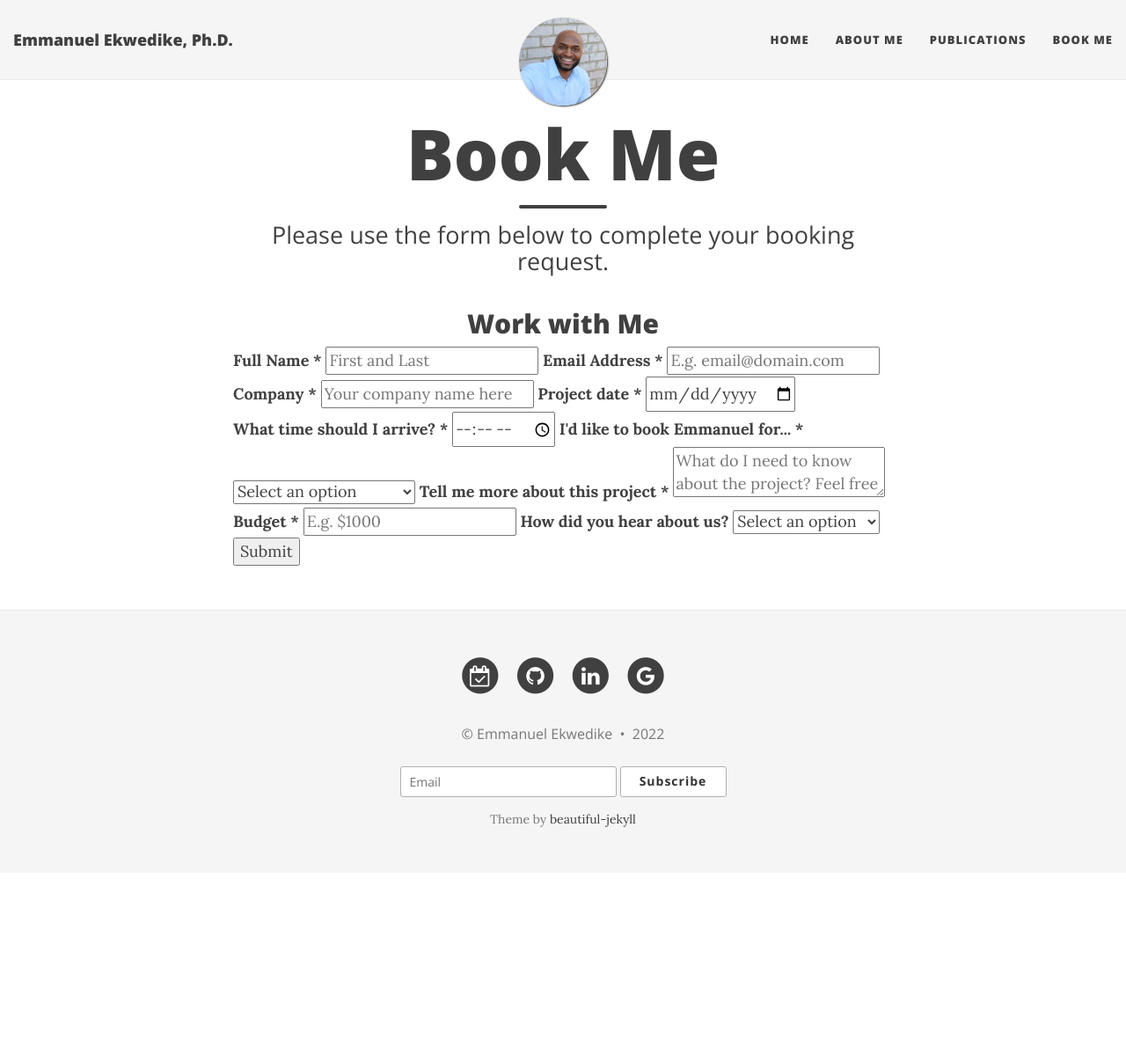
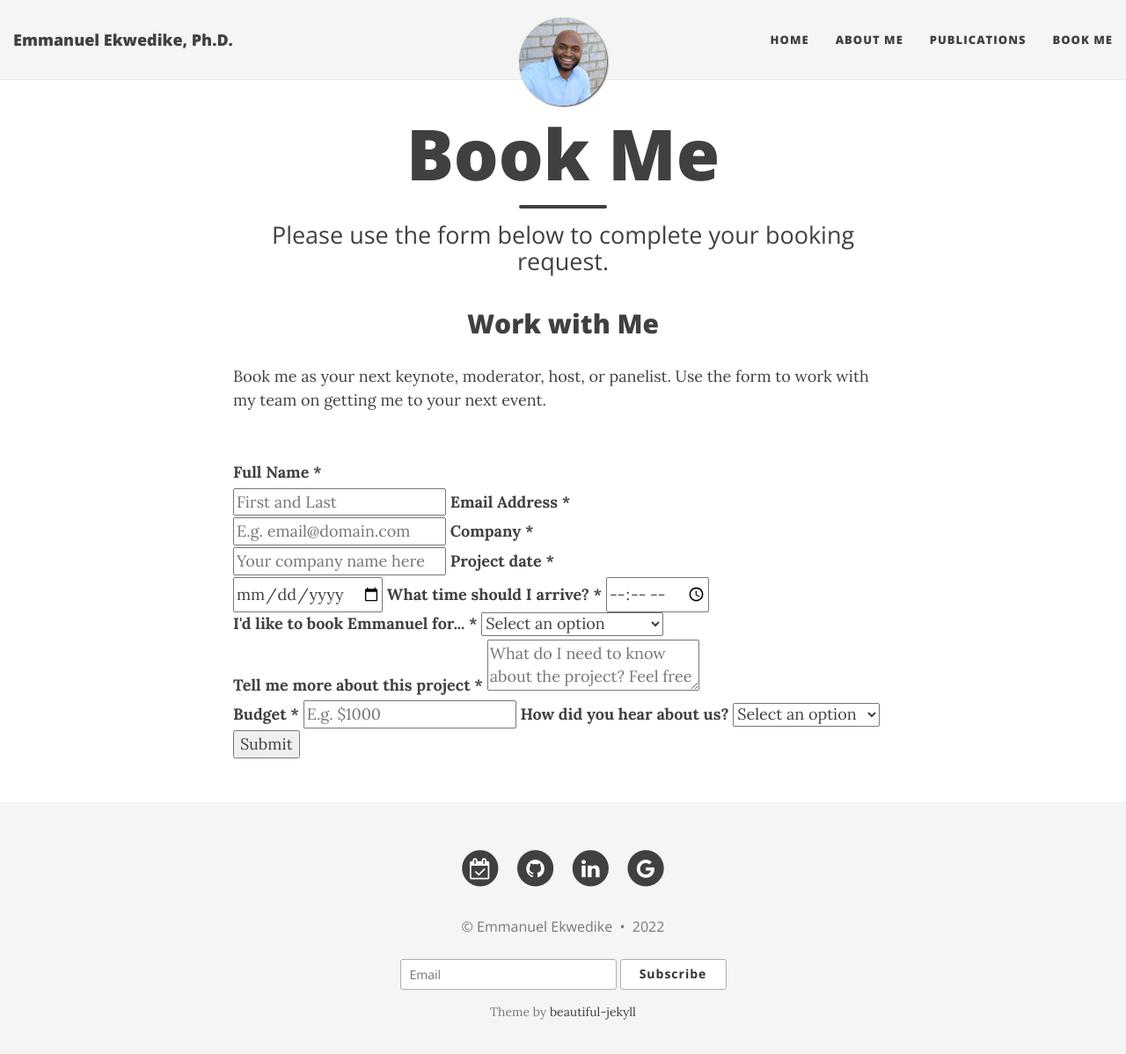
Before and after one commit to eekwedike/eekwedike.github.io, a Jekyll site: the page built from bookme.md, in a window 1280 px wide and 1211 px high. Shown: the top 1198 px of the window at 88% size. Built offline with Jekyll 4.4.1, drawn with Linux system fonts in a browser that asks for light colours; nearby versions of some CDN libraries; a style sheet for code colours, icons or effects is not loaded.

Commit message:
updated bookme

```diff
--- a/bookme.md
+++ b/bookme.md
@@ -6,19 +6,24 @@ subtitle: Please use the form below to complete your booking request.
 <div>
 <h2 class="text-center">Work with Me</h2>
 <form id="fs-frm" name="registration-form" accept-charset="utf-8" action="https://formspree.io/f/mknygpvb" class="form" method="POST">
-<!-- <p> Book me as your next keynote, moderator, host, or panelist. Use the form to work with my team on getting me to your next event. </p>
-<br> -->
+<p> Book me as your next keynote, moderator, host, or panelist. Use the form to work with my team on getting me to your next event. </p>
+<br>
   <fieldset id="fs-frm-inputs">
     <label for="full-name">Full Name *</label>
+    <br>
     <input type="text" name="name" id="full-name" placeholder="First and Last" required="">
     <label for="email-address">Email Address *</label>
+    <br>
     <input type="email" name="_replyto" id="email-address" placeholder="E.g. email@domain.com" required="">
     <label for="Company">Company *</label>
+    <br>
     <input type="text" name="Company" id="company-name" placeholder="Your company name here" required="">
     <label for="date">Project date * </label>
+    <br>
     <input type="date" name="date" id="date-name" placeholder="" required="">
     <label for="time">What time should I arrive? *</label>
     <input type="time" name="time" id="time-name" placeholder="" required="">
+    <br>
     <label for="servicetype">I'd like to book Emmanuel for... * </label>
      <select name="servicetype" required="">
         <option value="" selected="" disabled="">Select an option</option>
@@ -30,8 +35,10 @@ subtitle: Please use the form below to complete your booking request.
         <option value="EH">Event Host</option>
         <option value="OO">Other</option>
      </select>
+     <br>
     <label for="note">Tell me more about this project *</label>
     <textarea rows="2" name="note" id="note" placeholder="What do I need to know about the project? Feel free to include any additional information"></textarea>
+    <br>
     <label for="budget">Budget *</label>
     <input type="text" name="budget" id="budget-id" pattern="[$0-9]+" placeholder="E.g. $1000" required="">
       <label for="aboutus">How did you hear about us?</label>
@@ -46,6 +53,7 @@ subtitle: Please use the form below to complete your booking request.
         <option value="OO">Other</option>
         <option value="UU">Unknown</option>
      </select>
+    <br>
   <input type="hidden" name="_subject" id="email-subject" value="Speaking Engagement Request Form Submission">
   </fieldset>
   <input type="submit" value="Submit">
```
